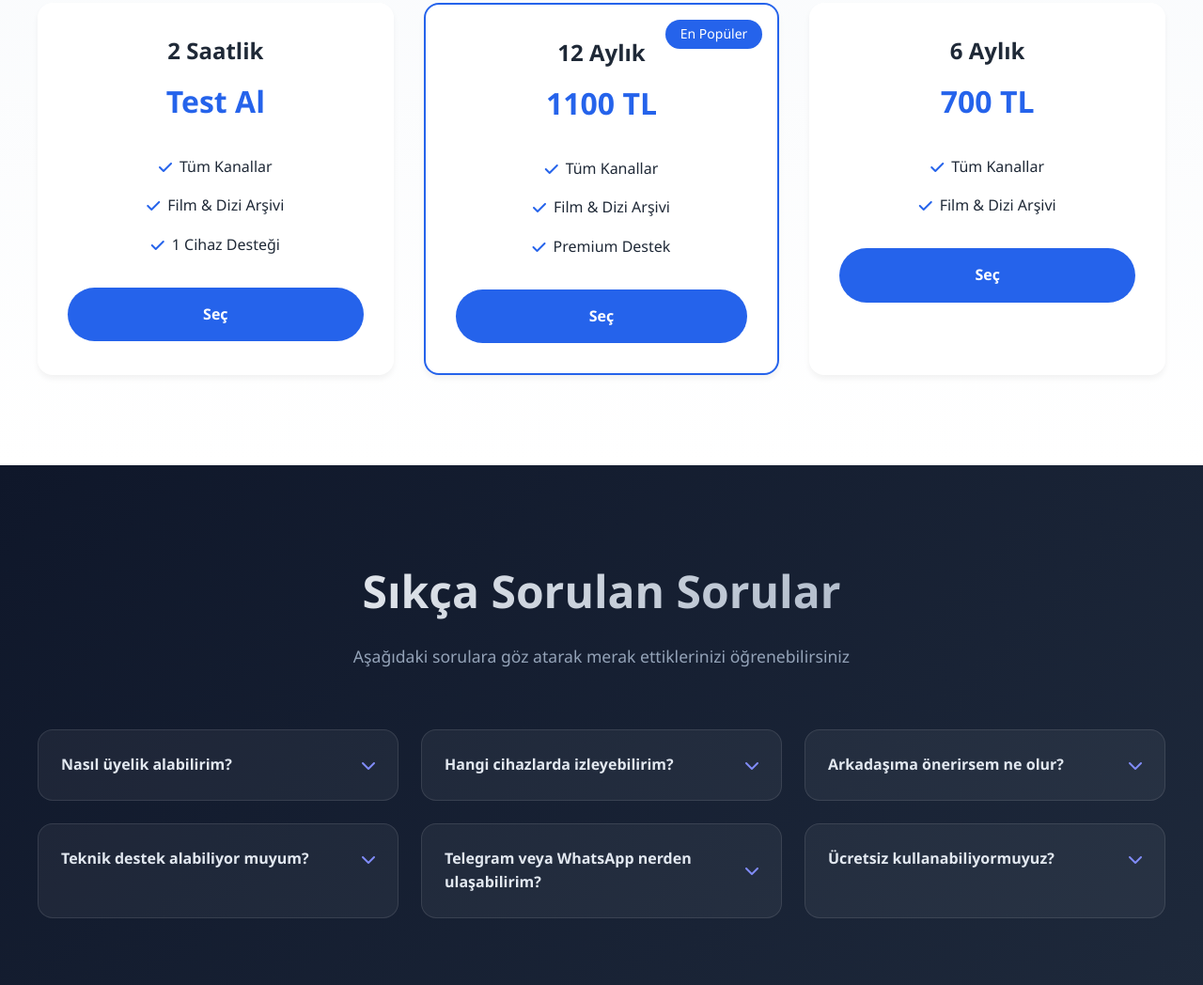
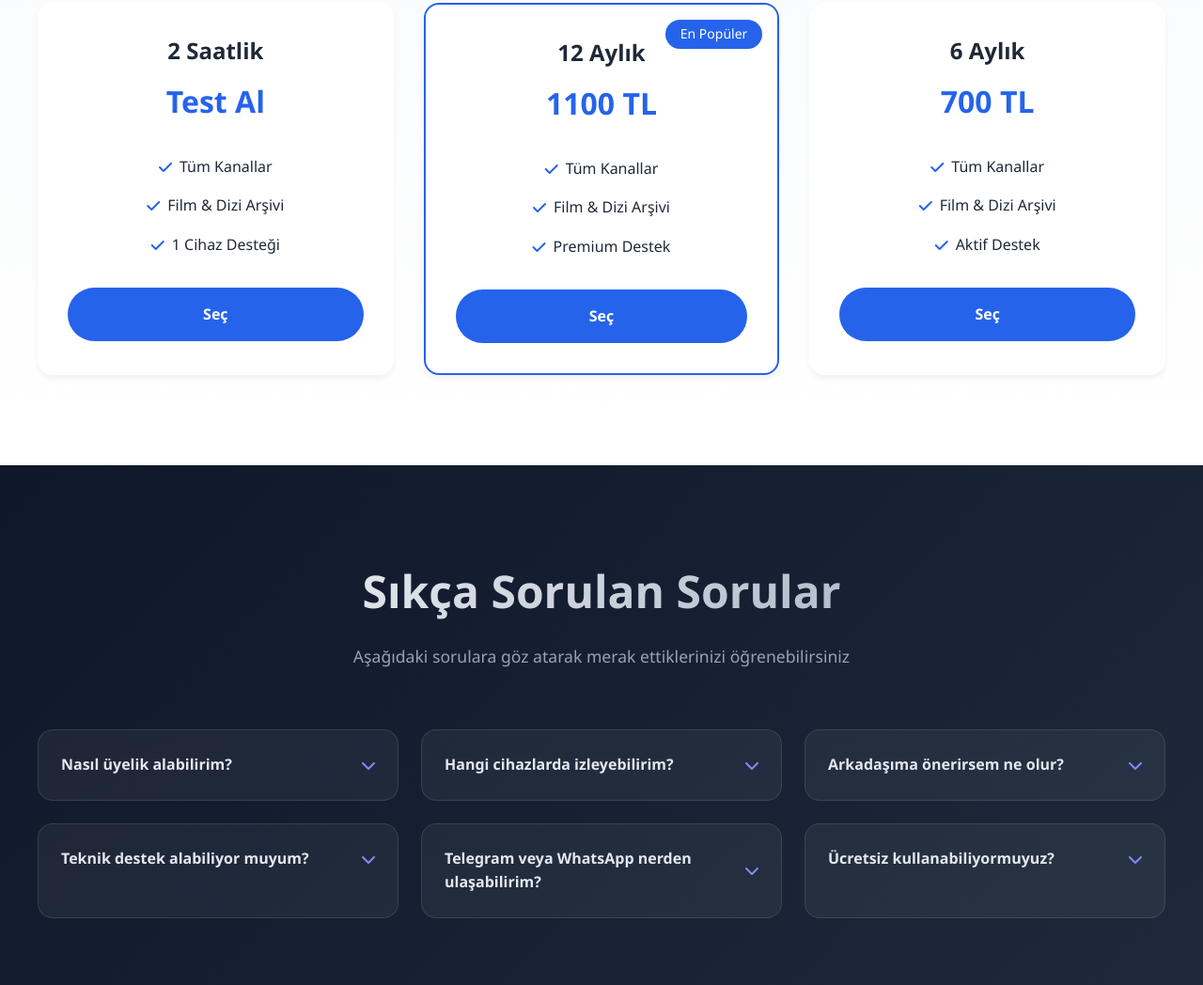
Before and after one commit to SalomonCastillo/v2, a plain HTML site: page index.html in a window 1280 px wide. Shown: the part 1695-2743 px from the top of the page at 94% size. Drawn offline with Linux system fonts and the light colour scheme.

Commit message:
Update index.html

```diff
--- a/index.html
+++ b/index.html
@@ -206,6 +206,7 @@
                     <ul class="package-features">
                         <li><i class="fas fa-check"></i> Tüm Kanallar</li>
                         <li><i class="fas fa-check"></i> Film & Dizi Arşivi</li>
+                        <li><i class="fas fa-check"></i> Aktif Destek</li>
                     </ul>
                     <a href="https://panel.teknoiptv31.com/v2/payment/?package=6ay" class="btn package-btn">Seç</a>
                 </div>
```
